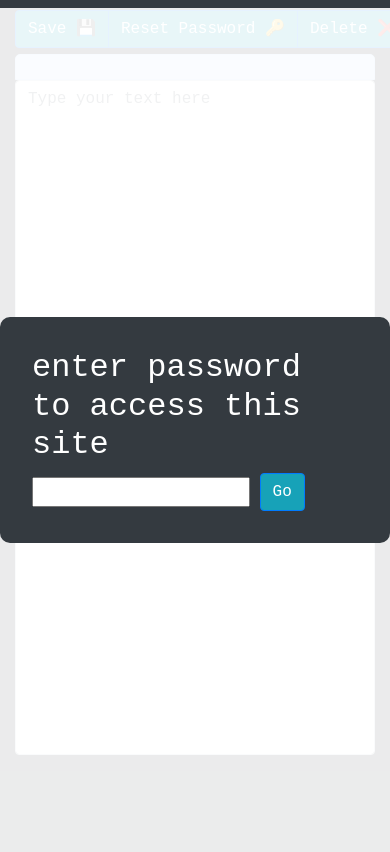
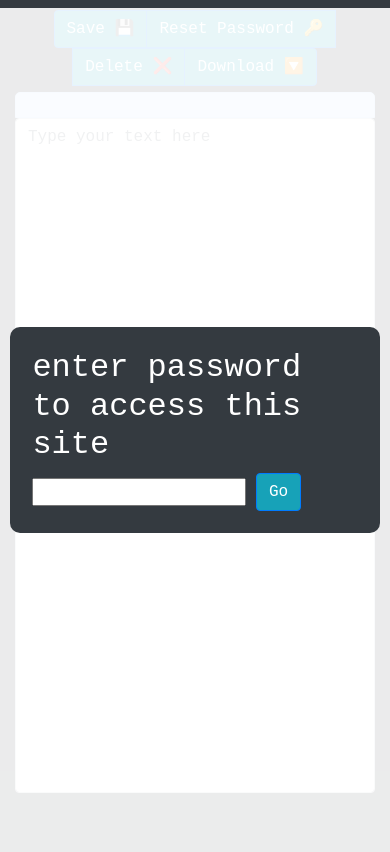
Before and after one commit to vivekthedev/text-vault, a Django app: a page that uses templates/text/delete.html in a window 390 px wide; the page is wider, and only the part inside the window is pictured. Run offline with Django 3.2, Linux system fonts and the light colour scheme; data comes from the database, SQL or seed files in the repository; both versions use the stored data as it was after the commit; some libraries are stand-ins or nearby versions.

Commit message:
fixed responsive styles

```diff
--- a/static/style.css
+++ b/static/style.css
@@ -1,9 +1,20 @@
+*{
+    margin: 0;
+    padding: 0;
+    box-sizing: border-box;
+}
+
+html{
+    height: 100%;
+}
+
 *:focus{
 outline: none;
 }
 
 
 body{
+    height: 100%;
     overflow-y: hidden;
     font-family: 'Courier New', Courier, monospace;
 }
@@ -39,8 +50,10 @@ textarea.textarea-contents:focus{
 .contain{
     position: absolute;
     margin: 0 auto;
-    padding: 2em;
+    padding: 1.4em;
     border: 0 solid;
+    margin-left: 10px;
+    margin-right: 10px;
     border-radius: 10px;
 }
 #pass{
@@ -60,6 +73,7 @@ a, a:hover{
     display: block;
     margin: 0 auto;
 }
+
 .btn{
     background-color: #17a2b8;
 }
@@ -67,12 +81,19 @@ a, a:hover{
     display: inline;
 
 }
+.btn-group{
+    flex-wrap: wrap;
+    justify-content: center;
+}
 .btn:focus {
   box-shadow: none;
 }
 .scbtn{
     font-size: x-small;
     display: none;
-    transition: all 0.5s linear;
+}
 
+.modal-footer{
+    flex-wrap: wrap;
+    justify-content: center;
 }
--- a/templates/text/delete.html
+++ b/templates/text/delete.html
@@ -9,7 +9,7 @@
             <div class="modal-footer">
                 <button type="button" class="btn btn-outline-primary bg-info text-white" data-bs-dismiss="modal">No, It
                     was a mistake</button>
-                <button type="button" class="btn btn-outline-primary bg-success text-white" id="delete"
+                <button type="button" class="btn btn-outline-primary bg-success text-white mt-1" id="delete"
                     data-bs-dismiss="modal">Remove all the evidence</button>
             </div>
         </div>
--- a/templates/text/reset_pass.html
+++ b/templates/text/reset_pass.html
@@ -1,6 +1,6 @@
 <div class="modal fade" id="staticBackdrop" data-bs-backdrop="static" data-bs-keyboard="false" tabindex="-1"
     aria-labelledby="staticBackdropLabel" aria-hidden="true">
-    <div class="modal-dialog">
+    <div class="modal-dialog modal-dialog-centered">
         <div class="modal-content bg-dark">
 
             <div class="modal-body">
--- a/templates/text/textpage.html
+++ b/templates/text/textpage.html
@@ -23,11 +23,8 @@
                 <button type="button" class="btn btn-outline-primary text-white" id="delete_btn" data-bs-toggle="modal"
                     data-bs-target="#staticBackdropDel">Delete
                     ❌<span class="scbtn">(alt+x)</span></button>
-
                 <button type="button" class="btn btn-outline-primary text-white" id="download">Download 🔽<span
-                        class="scbtn">(alt+d)</span>
-
-                </button>
+                        class="scbtn">(alt+d)</span></button>
             </div>
         </div>
         <div class="container">
```
Also changed, not shown: db.sqlite3.
